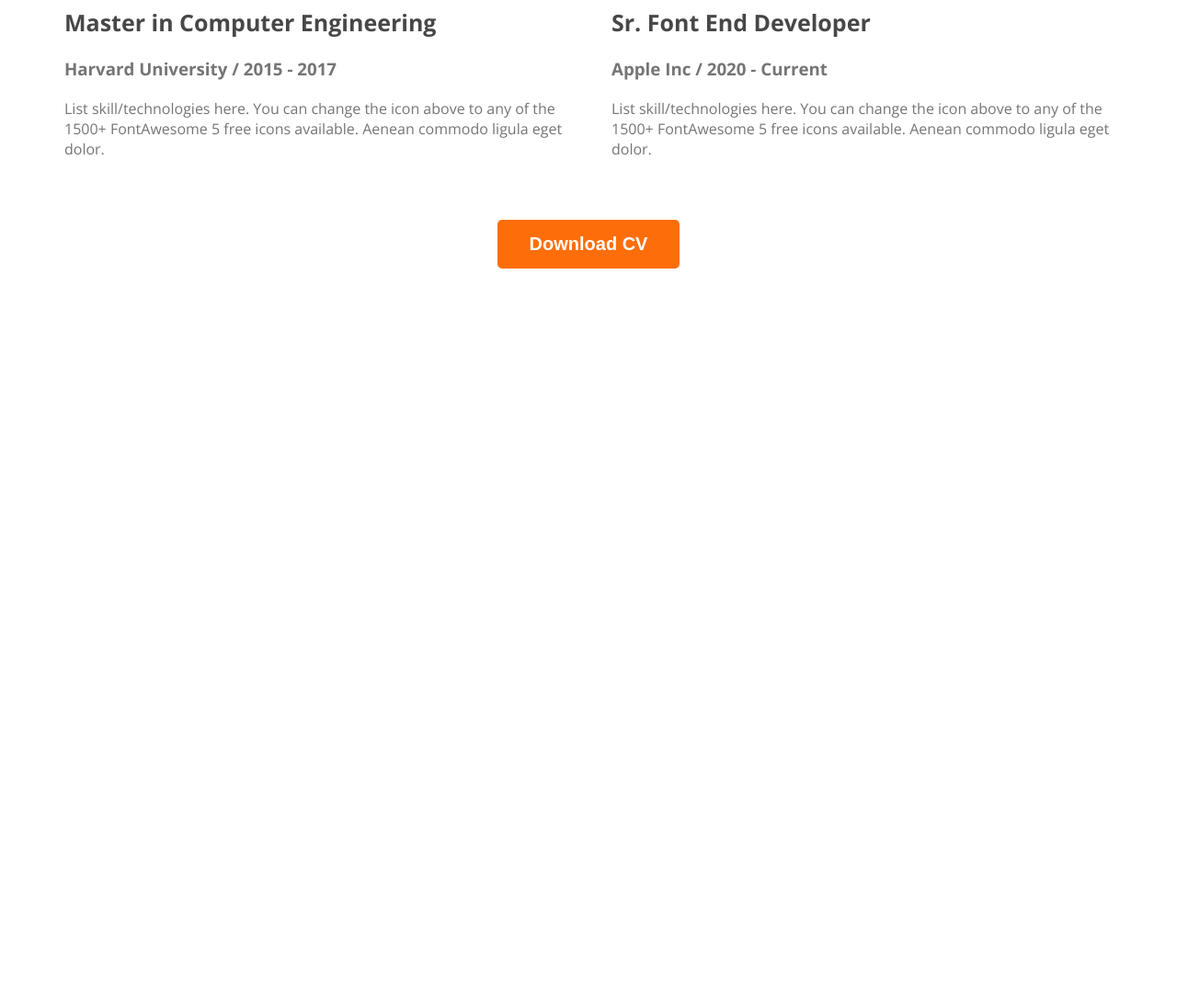
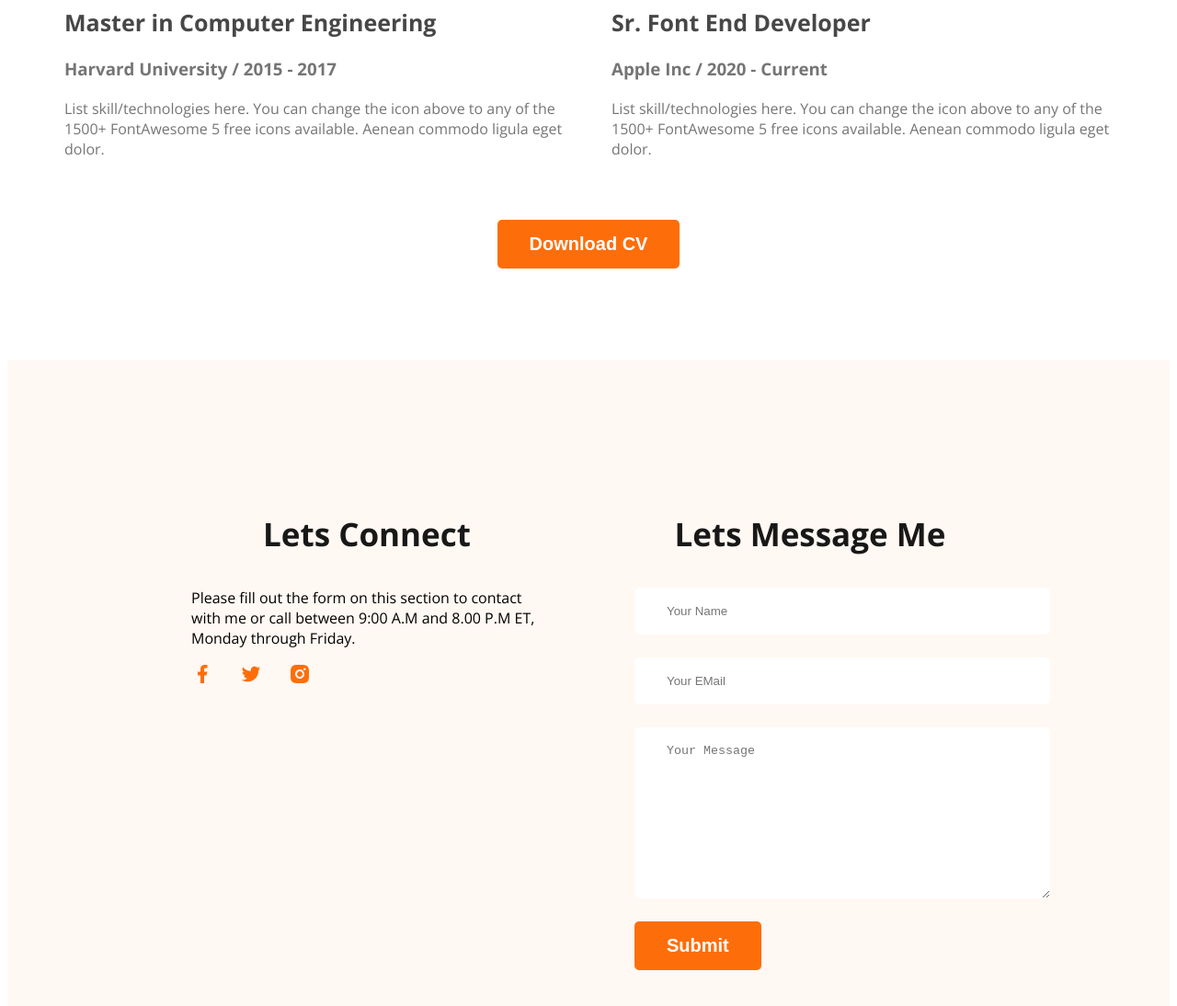
Before and after one commit to SabilaNushurC/portfolio, a plain HTML site: page index.html in a window 1280 px wide. Shown: the part 2755-3849 px from the top of the page at 92% size. Before the commit the page ends 3055 px from the top, so only its background shows below. Drawn offline with nearby package versions, Linux system fonts and the light colour scheme.

Commit message:
finished footer

```diff
--- a/index.html
+++ b/index.html
@@ -153,6 +153,34 @@
         </section>
 
     </main>
-    <footer></footer>
+    <footer>
+        <div class="footer-column">
+            <h3 class="section-title">Lets Connect</h3>
+            <p class="section-description">Please fill out the form on this section to contact with me or call between 9:00 A.M and 8.00 P.M ET, Monday through Friday.</p>
+            <div class="social-links">
+                <a href=""><img src="images/icons/facebook.png" alt=""></a>
+                <a href=""><img src="images/icons/twitter.png" alt=""></a>
+                <a href=""><img src="images/icons/insta.png" alt=""></a>
+
+
+            </div>
+        </div>
+
+
+        <div class="footer-column">
+        <h3 class="section-title">Lets Message Me</h3>
+        <form class="contact" action="">
+            <input type="text" placeholder="Your Name">
+            <input type="email" name="" placeholder="Your EMail" id="">
+            <textarea name="" id="" cols="30" rows="10" placeholder="Your Message"></textarea>
+            <input class="btn-primary" type="submit" value="Submit">
+
+        </form>
+
+        </div>
+
+
+
+    </footer>
 </body>
 </html>
--- a/styles.css
+++ b/styles.css
@@ -173,3 +173,31 @@ gap: 50px;}
 
 .download-cv {text-align: center;
 margin-top: 50px;}
+
+/* Footer Style */
+footer {
+    display: flex;
+    background: #FFF8F3;
+    gap: 100px;
+    padding: 130px 200px;
+    margin-top: 100px;
+}
+
+.footer-column {
+    width: 50%;
+}
+
+.social-links a{
+    margin-right: 25px;
+}
+
+.contact input[type="text"], input[type="email"], textarea {
+    display: block;
+    margin-bottom: 25px;
+    padding: 18px 35px;
+    color: #757575;
+    border-radius: 5px;
+    background: #FFF;
+    border: 0;
+    width: 100%;
+}
```
